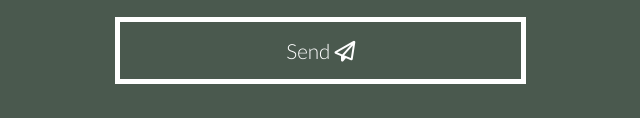
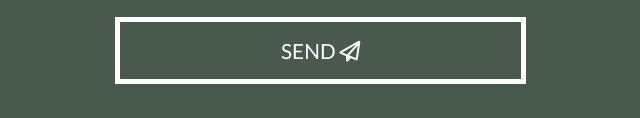
Before and after one commit to xentraz/project-exam-1-emmaford, a plain HTML site: page contact.html in a window 1280 px wide. Shown: the part 682-800 px from the top of the page, 23-663 px from the left. Drawn offline with nearby package versions, Linux system fonts and the light colour scheme.

Commit message:
tiny style update

```diff
--- a/css/partials/contact.css
+++ b/css/partials/contact.css
@@ -64,6 +64,8 @@
 
 .continue span {
   margin: 2vh 0vw;
+  text-transform: uppercase;
+  font-weight: 500;
 }
 
 .continue:hover {
```
